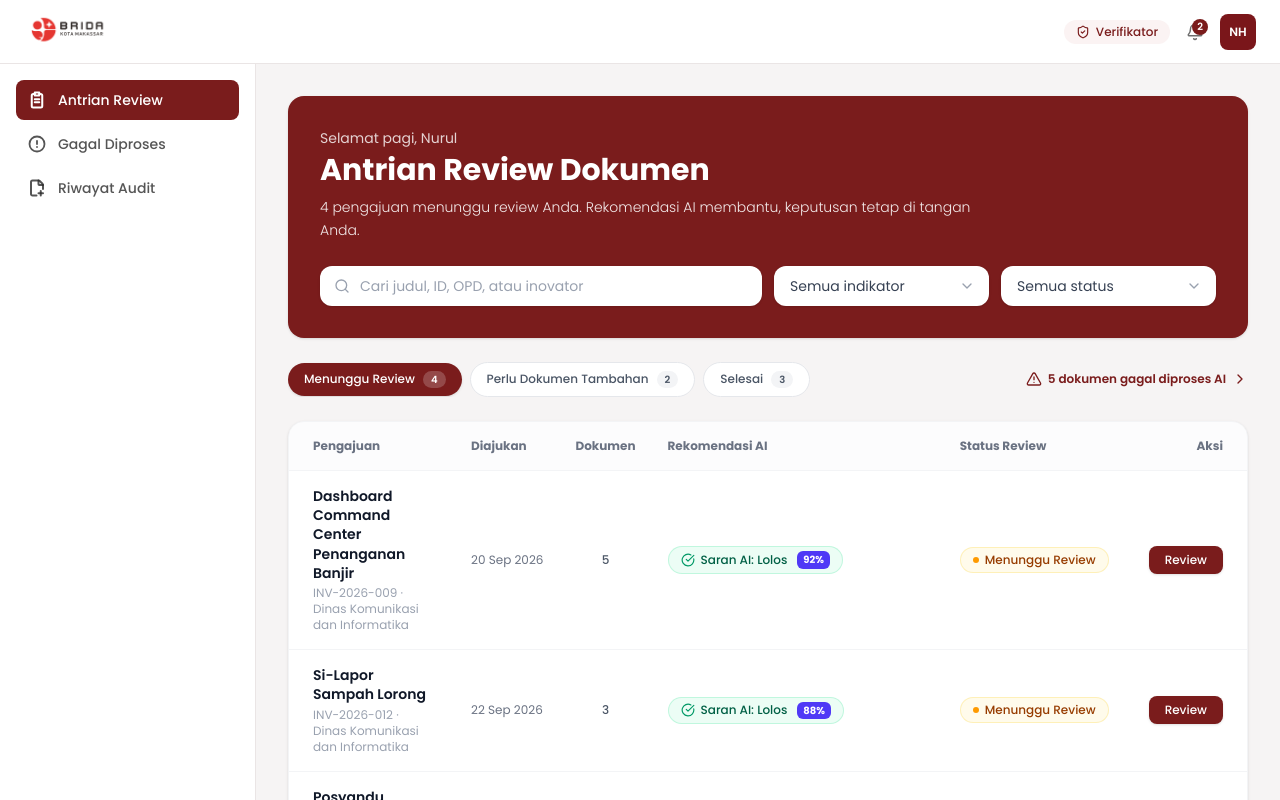
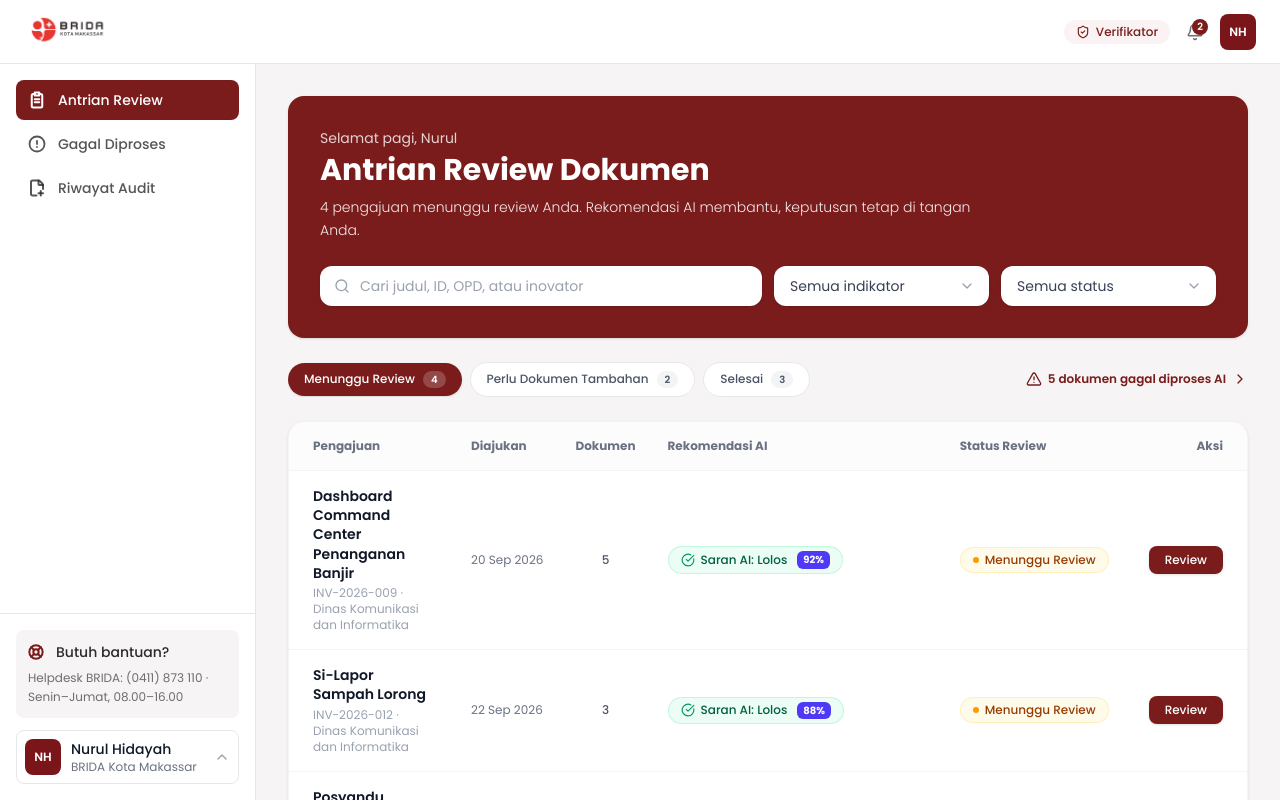
Before and after one commit to Ramadani2610/CapstoneRPL_BRIDA_AIDocument, a React (Vite) app in the folder frontend/: page /login in a window 1280 px wide. Both pictures are taken after typing "name@example.com", "Sample123" into the empty fields and a click on the button "Masuk". Shown: the top 800 px of the page. Built offline with nearby package versions, Linux system fonts and the light colour scheme.

Commit message:
fix(ui): lock sidebar position and fix layout scrolling

```diff
--- a/frontend/src/layouts/AppLayout.tsx
+++ b/frontend/src/layouts/AppLayout.tsx
@@ -7,13 +7,17 @@ export default function AppLayout() {
   const [isSidebarOpen, setIsSidebarOpen] = useState(false)
 
   return (
-    <div className="min-h-screen bg-canvas text-ink">
+    // Mengunci layar penuh dengan h-screen dan overflow-hidden
+    <div className="flex h-screen flex-col overflow-hidden bg-canvas text-ink">
+      {/* Topbar tetap di posisi atas */}
       <Topbar onToggleSidebar={() => setIsSidebarOpen((prev) => !prev)} />
-      {/* min-h dipakai supaya sidebar tetap penuh ke bawah seperti di desain,
-          meski isi halaman hanya sebentar. */}
-      <div className="flex min-h-[calc(100vh-4rem)]">
+
+      {/* Container utama di bawah Topbar */}
+      <div className="flex flex-1 overflow-hidden">
         <Sidebar isOpen={isSidebarOpen} onClose={() => setIsSidebarOpen(false)} />
-        <main className="min-w-0 flex-1 p-6 lg:p-8">
+
+        {/* HANYA area main ini yang memiliki scrollbar */}
+        <main className="flex-1 overflow-y-auto p-6 lg:p-8">
           <Outlet />
         </main>
       </div>
```
